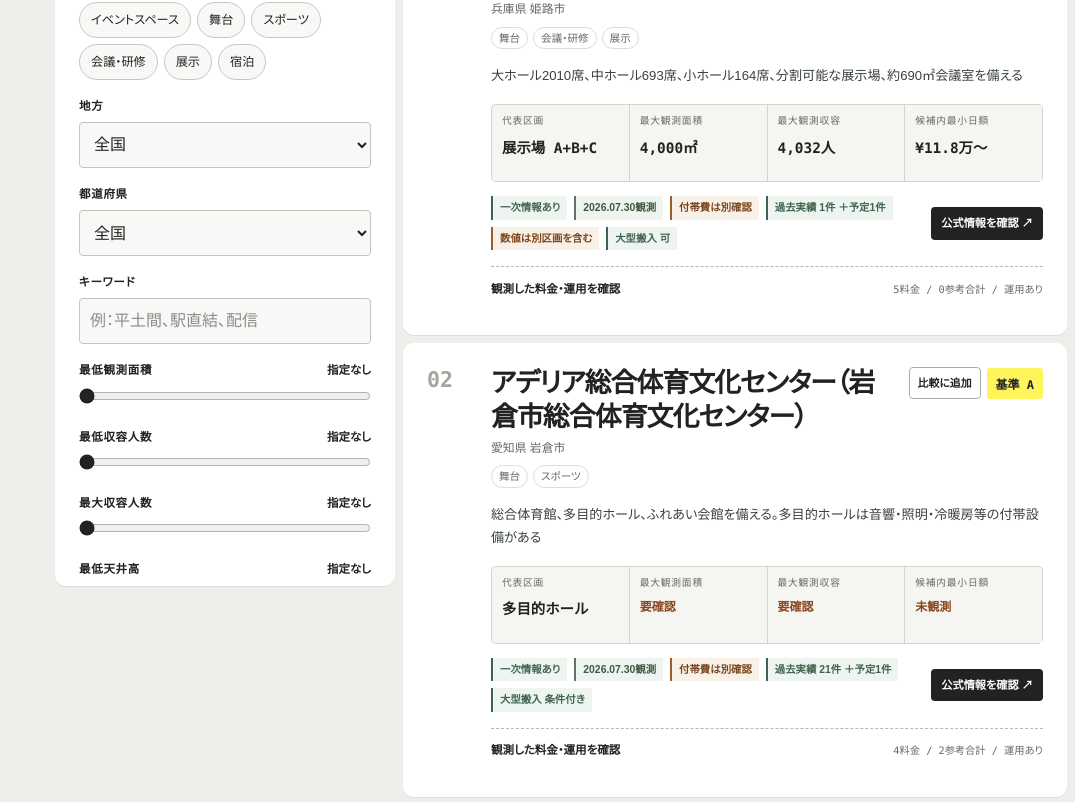
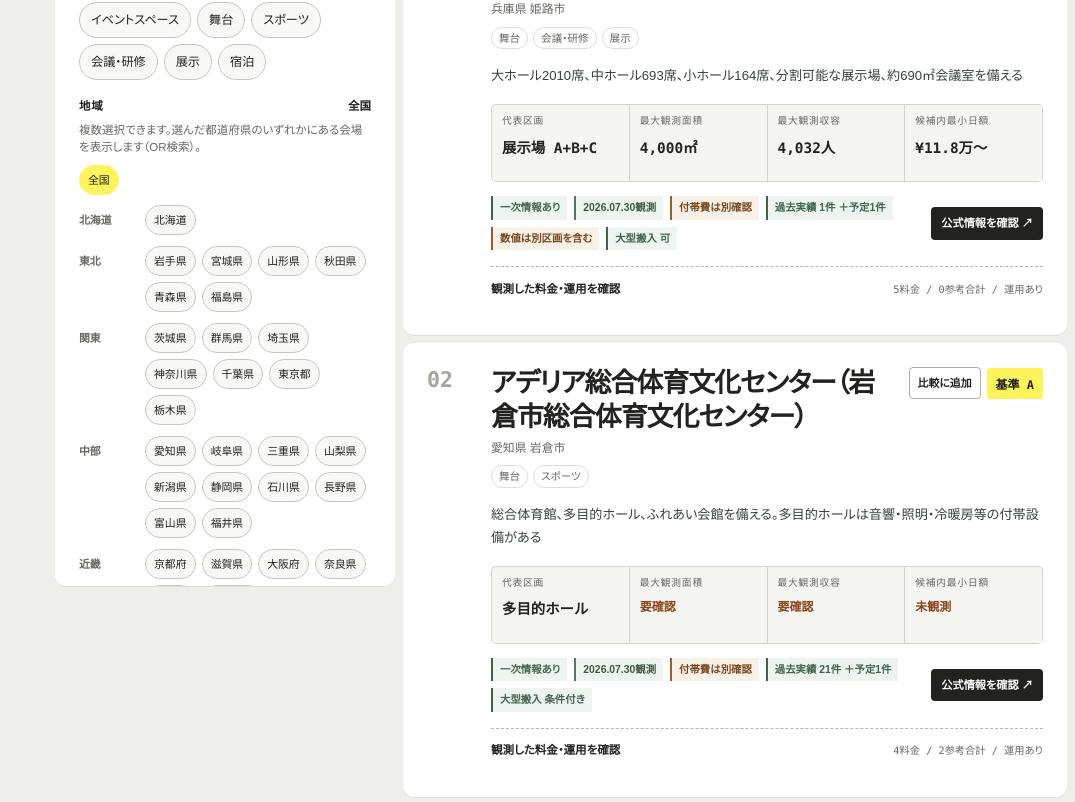
Before and after one commit to aratama-ship-it/venue-monosashi, a Next.js app in the folder web/: page / in a window 1280 px wide. Shown: the part 958-1760 px from the top of the page, without its empty margins (205-1280 px from the left). Built offline with nearby package versions, Linux system fonts and the light colour scheme.

Commit message:
Add multi-prefecture OR filters

```diff
--- a/web/app/editorial-concept.css
+++ b/web/app/editorial-concept.css
@@ -528,6 +528,7 @@ body {
 .field input:focus,
 .field select:focus,
 .venue-role-tag:focus-visible,
+.prefecture-tag:focus-visible,
 .reset-button:focus-visible,
 .source-link:focus-visible,
 .rail-nav a:focus-visible,
@@ -542,20 +543,24 @@ body {
   outline-offset: 2px;
 }
 
-.venue-role-tags {
+.venue-role-tags,
+.prefecture-tags {
   gap: 6px;
 }
 
-.venue-role-tag {
+.venue-role-tag,
+.prefecture-tag {
   border-color: #c7c7c2;
   background: #f8f8f6;
 }
 
-.venue-role-tag:hover {
+.venue-role-tag:hover,
+.prefecture-tag:hover {
   border-color: var(--ink);
 }
 
-.venue-role-tag[data-active="true"] {
+.venue-role-tag[data-active="true"],
+.prefecture-tag[data-active="true"] {
   border-color: var(--signal);
   background: var(--signal);
   color: var(--ink);
--- a/web/app/globals.css
+++ b/web/app/globals.css
@@ -281,6 +281,7 @@ a {
 .field input:focus,
 .field select:focus,
 .venue-role-tag:focus-visible,
+.prefecture-tag:focus-visible,
 .reset-button:focus-visible,
 .source-link:focus-visible {
   outline: 3px solid var(--mustard);
@@ -294,13 +295,15 @@ a {
   line-height: 1.5;
 }
 
-.venue-role-tags {
+.venue-role-tags,
+.prefecture-tags {
   display: flex;
   flex-wrap: wrap;
   gap: 7px;
 }
 
-.venue-role-tag {
+.venue-role-tag,
+.prefecture-tag {
   min-height: 36px;
   border: 1px solid var(--line);
   border-radius: 999px;
@@ -311,10 +314,40 @@ a {
   padding: 7px 11px;
 }
 
-.venue-role-tag[data-active="true"] {
+.venue-role-tag[data-active="true"],
+.prefecture-tag[data-active="true"] {
   border-color: var(--ink);
   background: var(--ink);
   color: var(--paper);
+}
+
+.prefecture-all {
+  margin-bottom: 10px;
+}
+
+.prefecture-groups {
+  display: grid;
+  gap: 11px;
+}
+
+.prefecture-group {
+  display: grid;
+  grid-template-columns: 58px minmax(0, 1fr);
+  gap: 8px;
+  align-items: start;
+}
+
+.prefecture-group-label {
+  padding-top: 7px;
+  color: var(--muted);
+  font-size: 0.68rem;
+  font-weight: 700;
+}
+
+.prefecture-tag {
+  min-height: 30px;
+  font-size: 0.68rem;
+  padding: 5px 8px;
 }
 
 .range {
@@ -908,6 +941,7 @@ a {
   }
 
   .venue-role-field,
+  .prefecture-field,
   .check-field,
   .reset-button {
     grid-column: 1 / -1;
@@ -950,6 +984,7 @@ a {
   }
 
   .venue-role-field,
+  .prefecture-field,
   .check-field,
   .reset-button {
     grid-column: auto;
--- a/web/app/venue-search.tsx
+++ b/web/app/venue-search.tsx
@@ -318,10 +318,15 @@ function numberParam(params: URLSearchParams, key: string, max: number) {
   return Number.isFinite(value) && value > 0 ? Math.min(value, max) : 0;
 }
 
+function regionGroupLabel(region: string) {
+  if (["甲信越", "北陸", "東海", "中部"].includes(region)) return "中部";
+  if (["九州", "沖縄", "九州・沖縄"].includes(region)) return "九州・沖縄";
+  return region;
+}
+
 export function VenueSearch() {
   const [selectedVenueRoles, setSelectedVenueRoles] = useState<VenueRole[]>([]);
-  const [region, setRegion] = useState("全国");
-  const [prefecture, setPrefecture] = useState("全国");
+  const [selectedPrefectures, setSelectedPrefectures] = useState<string[]>([]);
   const [keyword, setKeyword] = useState("");
   const [capacity, setCapacity] = useState(0);
   const [capacityMax, setCapacityMax] = useState(0);
@@ -379,26 +384,41 @@ export function VenueSearch() {
       ) {
         nextVenueRoles.push("sports");
       }
-      const nextRegion = params.get("region") ?? "全国";
-      const validRegions = new Set(venueData.venues.map((venue) => venue.region));
-      const nextPrefecture = params.get("prefecture") ?? "全国";
       const validPrefectures = new Set(
         venueData.venues.map((venue) => venue.prefecture),
       );
+      const nextPrefectures = (params.get("prefectures") ?? "")
+        .split(",")
+        .filter((prefecture) => validPrefectures.has(prefecture));
+      const legacyPrefecture = params.get("prefecture");
+      const legacyRegion = params.get("region");
+      if (
+        nextPrefectures.length === 0 &&
+        legacyPrefecture &&
+        legacyPrefecture !== "全国" &&
+        validPrefectures.has(legacyPrefecture)
+      ) {
+        nextPrefectures.push(legacyPrefecture);
+      } else if (
+        nextPrefectures.length === 0 &&
+        legacyRegion &&
+        legacyRegion !== "全国"
+      ) {
+        nextPrefectures.push(
+          ...Array.from(
+            new Set(
+              venueData.venues
+                .filter((venue) => venue.region === legacyRegion)
+                .map((venue) => venue.prefecture),
+            ),
+          ),
+        );
+      }
       const priceUseParam = params.get("use") as PriceUse | null;
       const sortParam = params.get("sort") as SortKey | null;
 
       setSelectedVenueRoles(nextVenueRoles);
-      setRegion(
-        nextRegion === "全国" || validRegions.has(nextRegion)
-          ? nextRegion
-          : "全国",
-      );
-      setPrefecture(
-        nextPrefecture === "全国" || validPrefectures.has(nextPrefecture)
-          ? nextPrefecture
-          : "全国",
-      );
+      setSelectedPrefectures(Array.from(new Set(nextPrefectures)));
       setKeyword(params.get("q") ?? "");
       setCapacity(numberParam(params, "min", 5000));
       setCapacityMax(numberParam(params, "max", 2000));
@@ -473,24 +493,32 @@ export function VenueSearch() {
     };
   }, []);
 
-  const regions = useMemo(
-    () =>
-      Array.from(new Set(venueData.venues.map((venue) => venue.region))).sort(
-        (a, b) => a.localeCompare(b, "ja"),
+  const prefectureGroups = useMemo(() => {
+    const groupOrder = [
+      "北海道",
+      "東北",
+      "関東",
+      "中部",
+      "近畿",
+      "中国",
+      "四国",
+      "九州・沖縄",
+    ];
+    const groups = new Map<string, Set<string>>();
+    venueData.venues.forEach((venue) => {
+      const group = regionGroupLabel(venue.region);
+      if (!groups.has(group)) groups.set(group, new Set());
+      groups.get(group)?.add(venue.prefecture);
+    });
+    return Array.from(groups, ([region, prefectures]) => ({
+      region,
+      prefectures: Array.from(prefectures).sort((a, b) =>
+        a.localeCompare(b, "ja"),
       ),
-    [],
-  );
-  const prefectures = useMemo(
-    () =>
-      Array.from(
-        new Set(
-          venueData.venues
-            .filter((venue) => region === "全国" || venue.region === region)
-            .map((venue) => venue.prefecture),
-        ),
-      ).sort((a, b) => a.localeCompare(b, "ja")),
-    [region],
-  );
+    })).sort(
+      (a, b) => groupOrder.indexOf(a.region) - groupOrder.indexOf(b.region),
+    );
+  }, []);
   const historicalYears = useMemo(
     () =>
       Array.from(
@@ -711,8 +739,11 @@ export function VenueSearch() {
           searchPriceKind: compatiblePrices[0]?.kind ?? null,
         };
       })
-      .filter((venue) => region === "全国" || venue.region === region)
-      .filter((venue) => prefecture === "全国" || venue.prefecture === prefecture)
+      .filter(
+        (venue) =>
+          selectedPrefectures.length === 0 ||
+          selectedPrefectures.includes(venue.prefecture),
+      )
       .filter((venue) => {
         const venueRoleSet = new Set(rolesForVenue(venue));
         return selectedVenueRoles.every((role) => venueRoleSet.has(role));
@@ -857,9 +888,8 @@ export function VenueSearch() {
     parking,
     practice,
     priceUse,
-    prefecture,
-    region,
     sameSpace,
+    selectedPrefectures,
     selectedVenueRoles,
     sortKey,
   ]);
@@ -879,8 +909,9 @@ export function VenueSearch() {
     if (selectedVenueRoles.length) {
       params.set("roles", selectedVenueRoles.join(","));
     }
-    if (region !== "全国") params.set("region", region);
-    if (prefecture !== "全国") params.set("prefecture", prefecture);
+    if (selectedPrefectures.length) {
+      params.set("prefectures", selectedPrefectures.join(","));
+    }
     if (keyword.trim()) params.set("q", keyword.trim());
     if (capacity > 0) params.set("min", String(capacity));
     if (capacityMax > 0) params.set("max", String(capacityMax));
@@ -918,9 +949,8 @@ export function VenueSearch() {
     parking,
     practice,
     priceUse,
-    prefecture,
-    region,
     sameSpace,
+    selectedPrefectures,
     selectedVenueRoles,
     selectedVenueIds,
     sortKey,
@@ -970,10 +1000,17 @@ export function VenueSearch() {
     );
   }
 
+  function togglePrefecture(prefecture: string) {
+    setSelectedPrefectures((current) =>
+      current.includes(prefecture)
+        ? current.filter((item) => item !== prefecture)
+        : [...current, prefecture],
+    );
+  }
+
   function reset() {
     setSelectedVenueRoles([]);
-    setRegion("全国");
-    setPrefecture("全国");
+    setSelectedPrefectures([]);
     setKeyword("");
     setCapacity(0);
     setCapacityMax(0);
@@ -1183,34 +1220,58 @@ export function VenueSearch() {
               </div>
             </div>
 
-            <label className="field">
-              <span className="field-label">地方</span>
-              <select
-                value={region}
-                onChange={(event) => {
-                  setRegion(event.target.value);
-                  setPrefecture("全国");
-                }}
+            <div className="field prefecture-field">
+              <span className="field-label">
+                地域
+                <output>
+                  {selectedPrefectures.length
+                    ? `${selectedPrefectures.length}件選択`
+                    : "全国"}
+                </output>
+              </span>
+              <p className="field-help">
+                複数選択できます。選んだ都道府県のいずれかにある会場を表示します（OR検索）。
+              </p>
+              <button
+                aria-pressed={selectedPrefectures.length === 0}
+                className="prefecture-tag prefecture-all"
+                data-active={selectedPrefectures.length === 0}
+                onClick={() => setSelectedPrefectures([])}
+                type="button"
               >
-                <option>全国</option>
-                {regions.map((name) => (
-                  <option key={name}>{name}</option>
+                全国
+              </button>
+              <div
+                aria-label="地域（都道府県・複数選択）"
+                className="prefecture-groups"
+              >
+                {prefectureGroups.map((group) => (
+                  <div className="prefecture-group" key={group.region}>
+                    <span className="prefecture-group-label">
+                      {group.region}
+                    </span>
+                    <div
+                      aria-label={`${group.region}の都道府県`}
+                      className="prefecture-tags"
+                      role="group"
+                    >
+                      {group.prefectures.map((prefecture) => (
+                        <button
+                          aria-pressed={selectedPrefectures.includes(prefecture)}
+                          className="prefecture-tag"
+                          data-active={selectedPrefectures.includes(prefecture)}
+                          key={prefecture}
+                          onClick={() => togglePrefecture(prefecture)}
+                          type="button"
+                        >
+                          {prefecture}
+                        </button>
+                      ))}
+                    </div>
+                  </div>
                 ))}
-              </select>
-            </label>
-
-            <label className="field">
-              <span className="field-label">都道府県</span>
-              <select
-                value={prefecture}
-                onChange={(event) => setPrefecture(event.target.value)}
-              >
-                <option>全国</option>
-                {prefectures.map((name) => (
-                  <option key={name}>{name}</option>
-                ))}
-              </select>
-            </label>
+              </div>
+            </div>
 
             <label className="field">
               <span className="field-label">キーワード</span>
```
Also changed, not shown: 11 other files (tests, documents, lock files or other folders).
